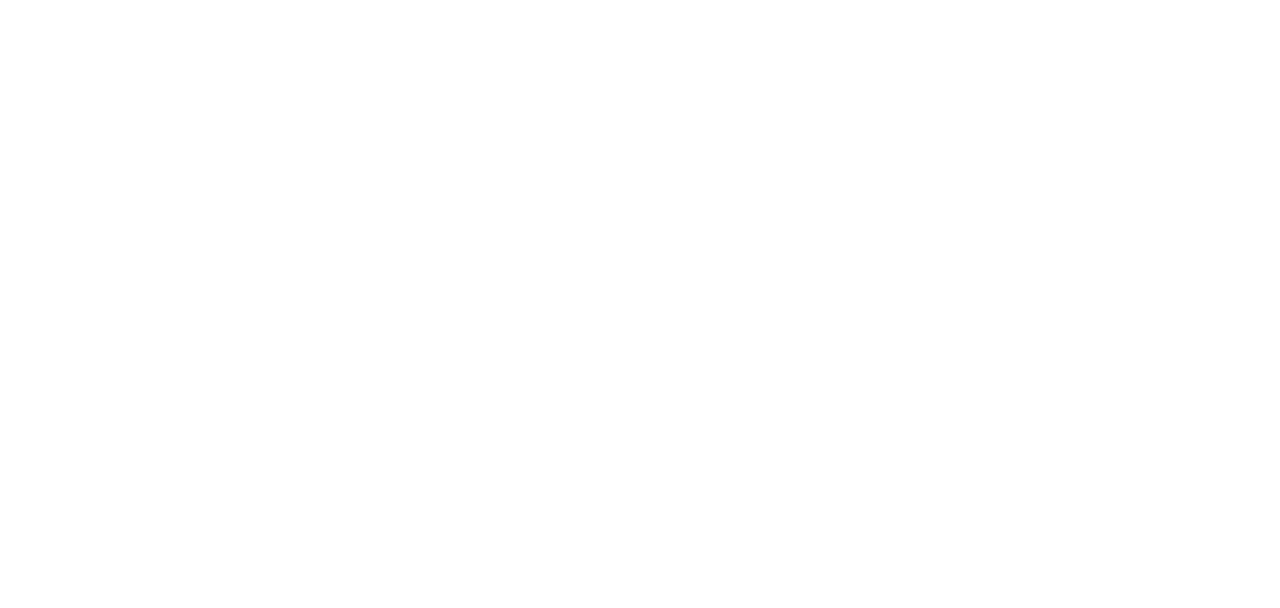
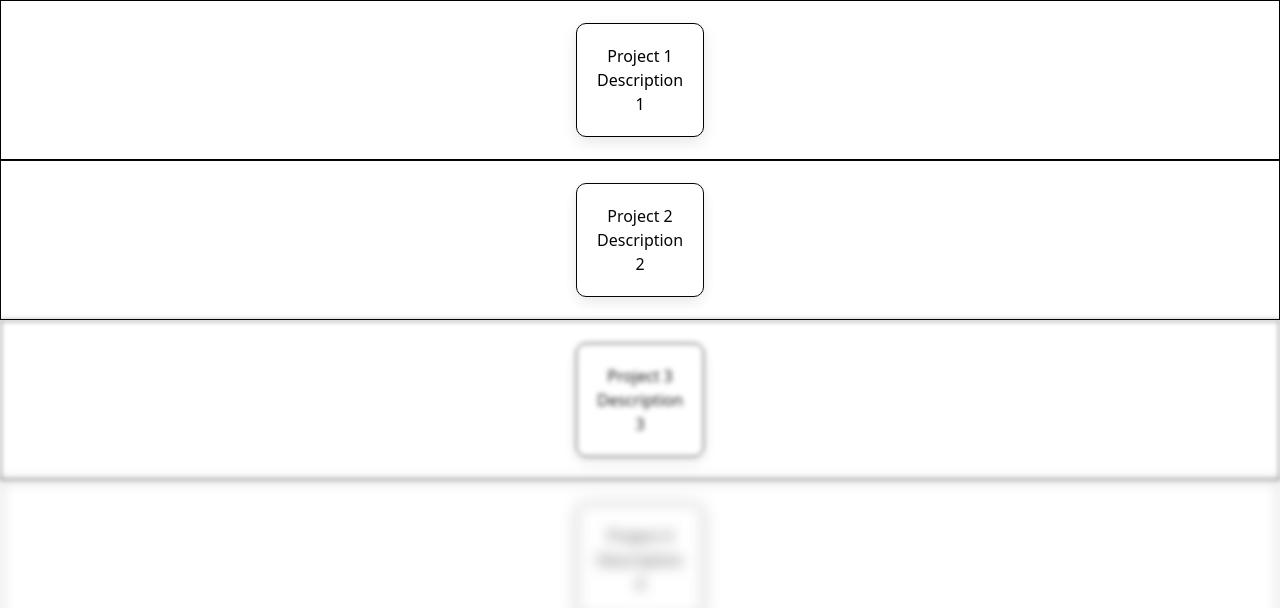
Before and after one commit to q1akm/Learning-motion, a React (Vite) app: page /scroll in a window 1280 px wide. Before the commit this address had no page. Shown: the top 608 px of the page. Built offline with nearby package versions, Linux system fonts and the light colour scheme.

Commit message:
add scroll

```diff
--- a/src/App.jsx
+++ b/src/App.jsx
@@ -8,6 +8,7 @@
 import PageTrans from './routes/pageTrans/PageTrans'
 import About from './routes/pageTrans/About'
 import Contact from './routes/pageTrans/Contact'
+import Scroll from './routes/Scroll/Scroll'
 
 
 const App = () => {
@@ -22,6 +23,7 @@
         <Route path="/pagetrans" element={<PageTrans/>}/>
         <Route path="/about" element={<About/>}/>
         <Route path="/contact" element={<Contact/>}/>
+        <Route path="/scroll" element={<Scroll/>}/>
       </Routes>
     </>
   )
--- a/src/Home.jsx
+++ b/src/Home.jsx
@@ -11,6 +11,7 @@
               <li><Link to="/dot" >Dot</Link></li>
               <li><Link to="/cursor" >Cursor</Link></li>
               <li><Link to="/pagetrans" >Page Animated Transition</Link></li>
+              <li><Link to="/scroll" >Scrolling effect</Link></li>
         </ul>
        </div>
        <div>
--- /dev/null
+++ b/src/routes/Scroll/Scroll.css
@@ -0,0 +1,31 @@
+#root {
+    height: 100vh;
+    margin: 0;
+    overflow: hidden;
+  }
+
+  .app {
+    height: 100%;
+    overflow-y: scroll;
+    scroll-behavior: smooth;
+  }
+
+  .project-wrapper {
+    height: 20vh;
+    display: flex;
+    align-items: center;
+    justify-content: center;
+    opacity: 0.5;
+    filter: blur(10px);
+    border: 1px solid #000;
+  }
+
+  .project {
+    text-align: center;
+    border: 1px solid #000;
+    width: 10%;
+    padding: 20px;
+    background-color: white;
+    border-radius: 10px;
+    box-shadow: 0 5px 15px rgba(0, 0, 0, 0.1);
+  }
--- /dev/null
+++ b/src/routes/Scroll/Scroll.jsx
@@ -0,0 +1,69 @@
+import React, { useEffect, useRef } from 'react';
+import gsap from 'gsap';
+import { ScrollTrigger } from 'gsap/ScrollTrigger';
+import './Scroll.css';
+
+// Register the ScrollTrigger plugin
+gsap.registerPlugin(ScrollTrigger);
+
+// Project component
+const Project = ({ title, description }) => {
+  return (
+    <div className="project">
+      <h2>{title}</h2>
+      <p>{description}</p>
+    </div>
+  );
+};
+
+// Main App component
+const Scroll = () => {
+  const projects = [
+    { title: 'Project 1', description: 'Description 1' },
+    { title: 'Project 2', description: 'Description 2' },
+    { title: 'Project 3', description: 'Description 3' },
+    { title: 'Project 4', description: 'Description 4' },
+    { title: 'Project 5', description: 'Description 5' },
+    { title: 'Project 6', description: 'Description 6' },
+    { title: 'Project 7', description: 'Description 7' },
+    { title: 'Project 8', description: 'Description 8' },
+    { title: 'Project 9', description: 'Description 9' },
+    { title: 'Project 10', description: 'Description 10' },
+  ];
+
+  const projectsRef = useRef([]);
+
+  useEffect(() => {
+    projectsRef.current.forEach((el, index) => {
+      gsap.fromTo(el,
+        { opacity: 0.5, filter: 'blur(10px)' },
+        {
+          opacity: 1,
+          filter: 'blur(0px)',
+          scrollTrigger: {
+            trigger: el,
+            start: 'top 75%',
+            end: 'bottom 25%',
+            scrub: 1,
+          },
+        }
+      );
+    });
+  }, []);
+
+  return (
+    <div className="app">
+      {projects.map((project, index) => (
+        <div
+          key={index}
+          className="project-wrapper"
+          ref={el => projectsRef.current[index] = el}
+        >
+          <Project title={project.title} description={project.description} />
+        </div>
+      ))}
+    </div>
+  );
+};
+
+export default Scroll;
```
